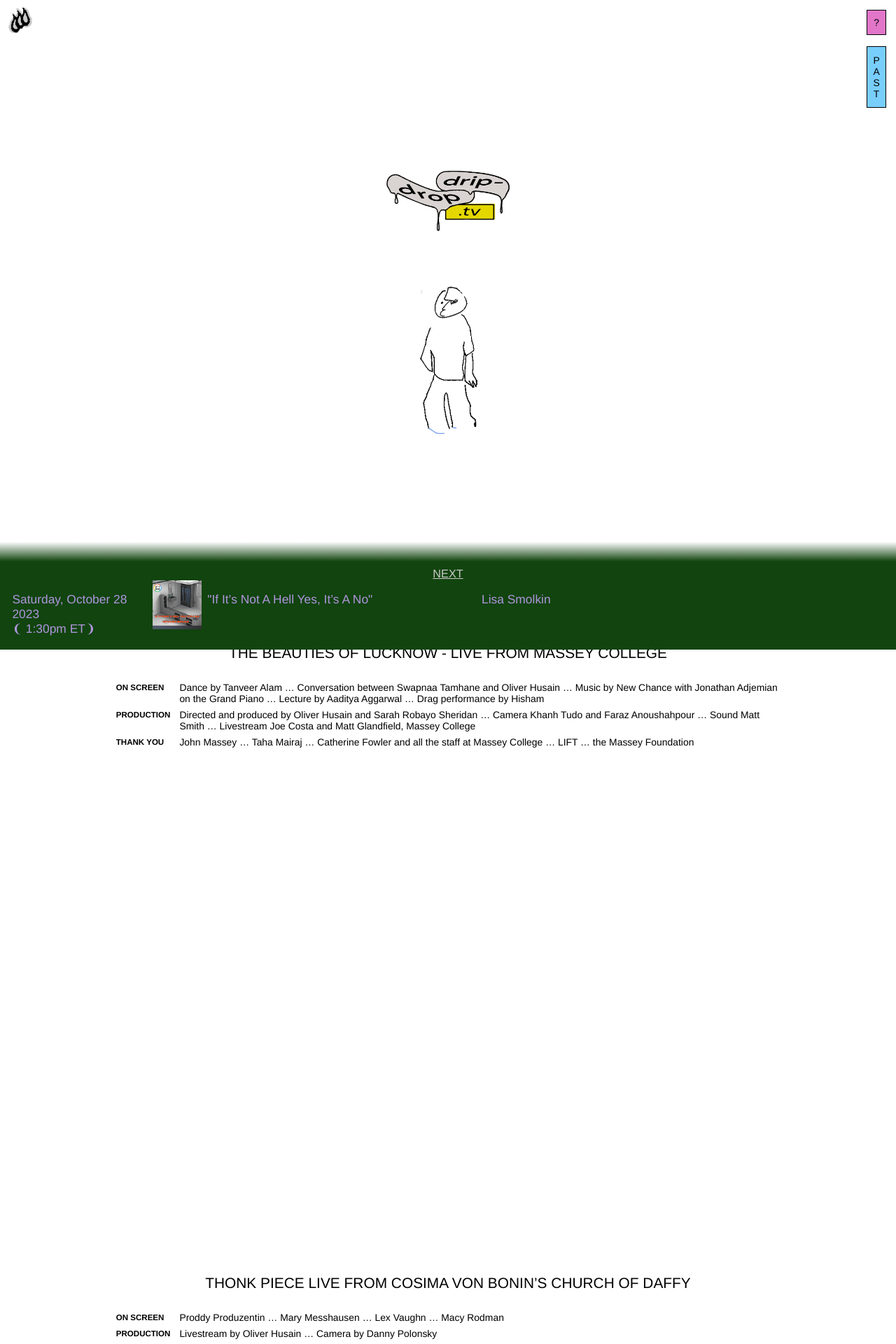
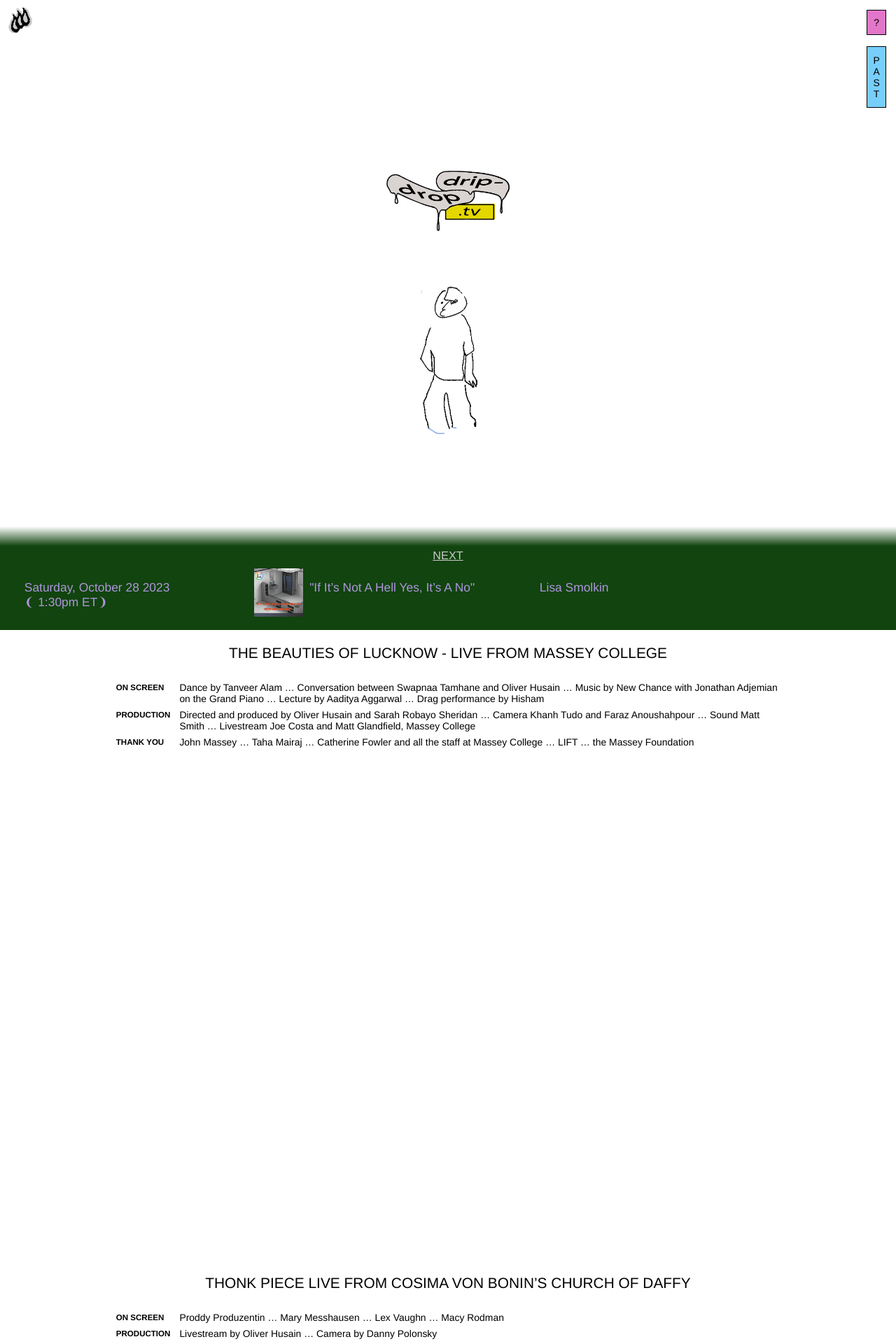
Before and after one commit to john-hodgins/drip-drop, a Jekyll site: the page built from index.html, in a window 1280 px wide. Shown: the top 1920 px of the page at 70% size. Built offline with Jekyll 4.4.1, drawn with Linux system fonts in a browser that asks for light colours; some web fonts are replaced; a script that is not in the unit is left out.

Commit message:
refine spacing of footer

```diff
--- a/css/style.css
+++ b/css/style.css
@@ -332,8 +332,6 @@ span.phraseToggle p {
 	grid-column: 1 / 3;
 }
 
-
-
 /*
 #live h2 + img {
 	position: absolute;
@@ -423,8 +421,7 @@ footer {
 	bottom: 0;
 	left: 0;
 	width: 100vw;
-	height: 14vh;
-	min-height: 120px;
+	height: min-content;
 	z-index: 12;
 	cursor: grab;
 }
@@ -454,7 +451,7 @@ footer div + div {
 footer h3 {
 	text-align: center;
 	font-weight: 400;
-	margin: 0.5em auto 0;
+	margin: 4px auto 0 auto;
 	text-transform: uppercase;
 	text-decoration: underline;
 	width: 15%;
@@ -479,24 +476,20 @@ footer h3:nth-child(3) {
 
 footer div span {
 	display: grid;
-	grid-template-columns: 1fr 70px 2fr 3fr;
+	grid-template-columns: 25% 70px 25% 1fr;
 	grid-gap: 0.5em;
 	color: var(--purple-color);
 	vertical-align: middle;
 	font-family: var(--narrow-text);
-	margin: 0 1em;
-	align-items: top;
+	margin: 0.5em 2em;
 	font-size: 1.25em;
+	width: 100%;
 }
 
 footer span + span {
 	border-top: 1px dashed var(--grey-color);
 	margin-top: 1em;
 	padding-top: 1em;
-}
-
-footer div + div span:last-of-type {
-	margin-bottom: 2em;
 }
 
 footer span p {
@@ -678,12 +671,15 @@ main.catelogue a + a {
 		overflow-x: hidden;
 		max-height: 145px;
 	}
+	footer div + div {
+		min-height: 100px;
+	}
 
 	footer div span {
-		grid-template-columns: 1fr 4fr;
+		grid-template-columns: auto 1fr;
 		grid-template-rows: 1fr 1fr;
-		grid-column-gap: 1em;
-		grid-row-gap: 0;
+		grid-column-gap: 2em;
+		grid-row-gap: 4px;
 		margin-top: 1em;
 	}
 
```
